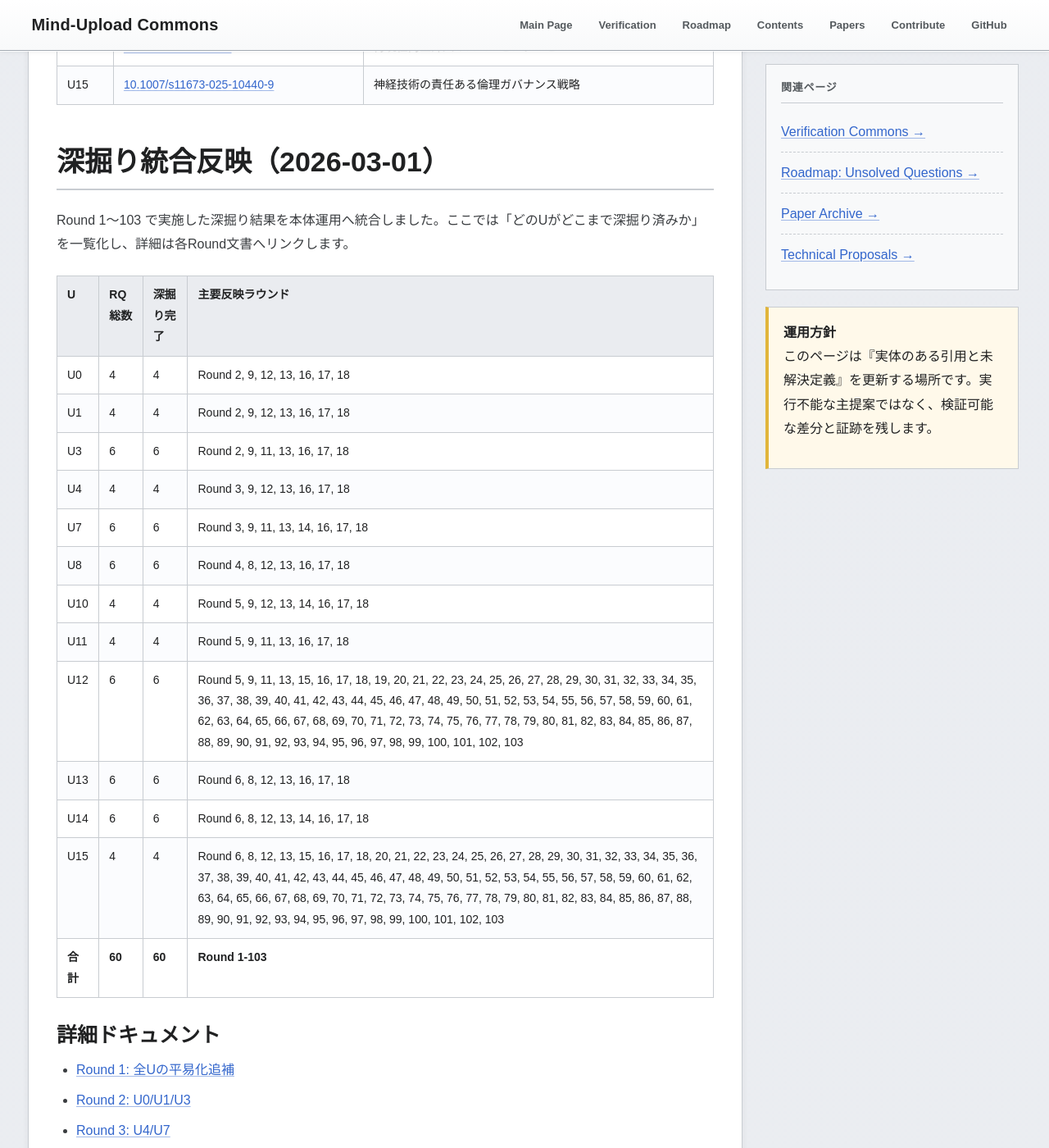
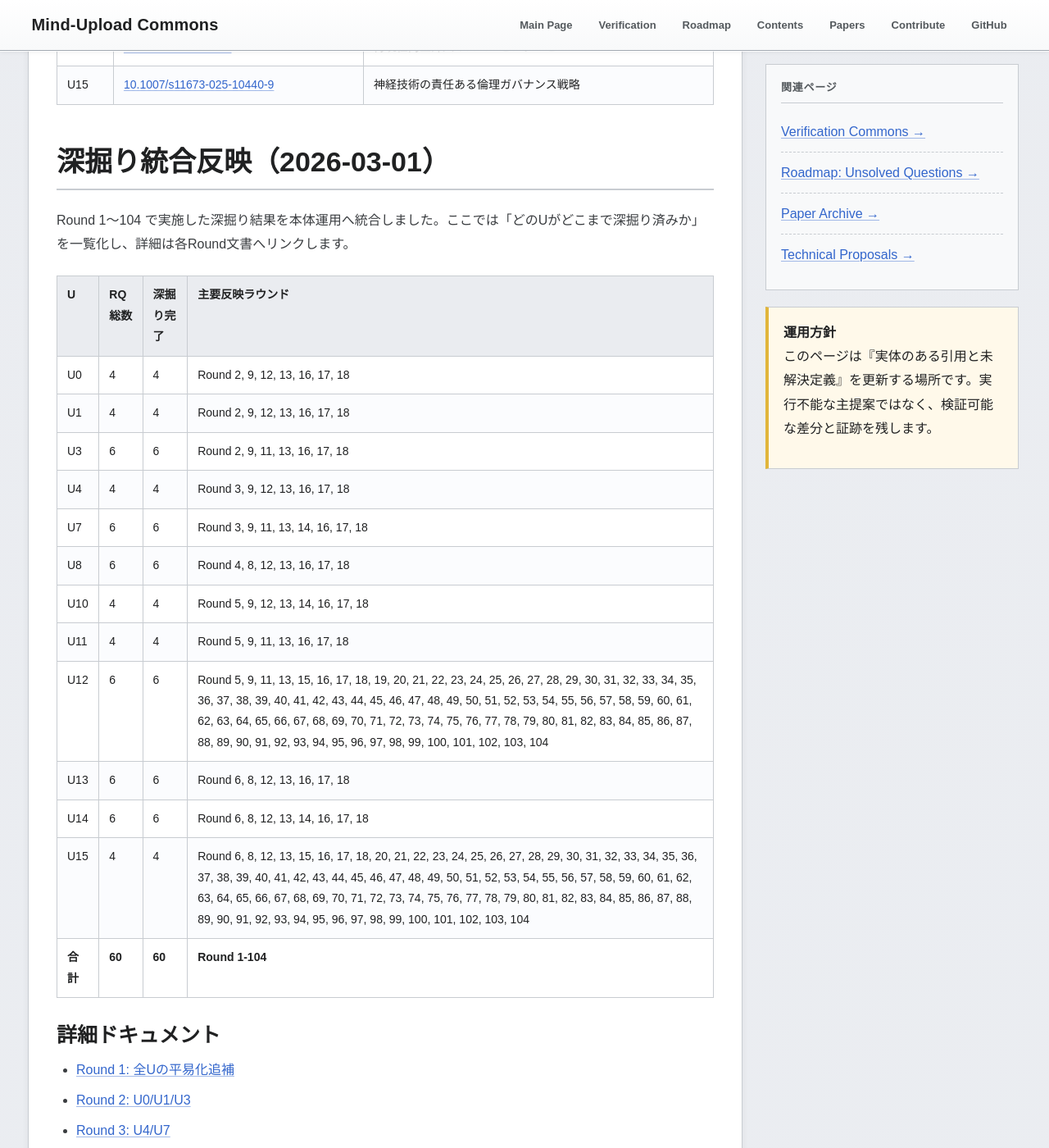
Before and after one commit to yasufumi-nakata/eegflow, a Jekyll site: the page built from research_harvest_50.md, in a window 1280 px wide and 1400 px high, scrolled down 6243 px. Shown: the whole window at 82% size. Built offline with Jekyll 4.4.1, drawn with Linux system fonts in a browser that asks for light colours; some of the changed text lies outside the part shown.

Commit message:
Add Round 104 follow-up reconnect outcome ledger and reconnect gate

```diff
--- a/research_harvest_50.md
+++ b/research_harvest_50.md
@@ -156,7 +156,7 @@
 <section class="section" id="deepening-integration-20260301">
 <h2 class="section-title">深掘り統合反映（2026-03-01）</h2>
 <p>
-Round 1〜103 で実施した深掘り結果を本体運用へ統合しました。ここでは「どのUがどこまで深掘り済みか」を一覧化し、詳細は各Round文書へリンクします。
+Round 1〜104 で実施した深掘り結果を本体運用へ統合しました。ここでは「どのUがどこまで深掘り済みか」を一覧化し、詳細は各Round文書へリンクします。
 </p>
 <table class="data-table">
 <thead><tr><th>U</th><th>RQ総数</th><th>深掘り完了</th><th>主要反映ラウンド</th></tr></thead><tbody>
@@ -168,11 +168,11 @@
 <tr><td>U8</td><td>6</td><td>6</td><td>Round 4, 8, 12, 13, 16, 17, 18</td></tr>
 <tr><td>U10</td><td>4</td><td>4</td><td>Round 5, 9, 12, 13, 14, 16, 17, 18</td></tr>
 <tr><td>U11</td><td>4</td><td>4</td><td>Round 5, 9, 11, 13, 16, 17, 18</td></tr>
-<tr><td>U12</td><td>6</td><td>6</td><td>Round 5, 9, 11, 13, 15, 16, 17, 18, 19, 20, 21, 22, 23, 24, 25, 26, 27, 28, 29, 30, 31, 32, 33, 34, 35, 36, 37, 38, 39, 40, 41, 42, 43, 44, 45, 46, 47, 48, 49, 50, 51, 52, 53, 54, 55, 56, 57, 58, 59, 60, 61, 62, 63, 64, 65, 66, 67, 68, 69, 70, 71, 72, 73, 74, 75, 76, 77, 78, 79, 80, 81, 82, 83, 84, 85, 86, 87, 88, 89, 90, 91, 92, 93, 94, 95, 96, 97, 98, 99, 100, 101, 102, 103</td></tr>
+<tr><td>U12</td><td>6</td><td>6</td><td>Round 5, 9, 11, 13, 15, 16, 17, 18, 19, 20, 21, 22, 23, 24, 25, 26, 27, 28, 29, 30, 31, 32, 33, 34, 35, 36, 37, 38, 39, 40, 41, 42, 43, 44, 45, 46, 47, 48, 49, 50, 51, 52, 53, 54, 55, 56, 57, 58, 59, 60, 61, 62, 63, 64, 65, 66, 67, 68, 69, 70, 71, 72, 73, 74, 75, 76, 77, 78, 79, 80, 81, 82, 83, 84, 85, 86, 87, 88, 89, 90, 91, 92, 93, 94, 95, 96, 97, 98, 99, 100, 101, 102, 103, 104</td></tr>
 <tr><td>U13</td><td>6</td><td>6</td><td>Round 6, 8, 12, 13, 16, 17, 18</td></tr>
 <tr><td>U14</td><td>6</td><td>6</td><td>Round 6, 8, 12, 13, 14, 16, 17, 18</td></tr>
-<tr><td>U15</td><td>4</td><td>4</td><td>Round 6, 8, 12, 13, 15, 16, 17, 18, 20, 21, 22, 23, 24, 25, 26, 27, 28, 29, 30, 31, 32, 33, 34, 35, 36, 37, 38, 39, 40, 41, 42, 43, 44, 45, 46, 47, 48, 49, 50, 51, 52, 53, 54, 55, 56, 57, 58, 59, 60, 61, 62, 63, 64, 65, 66, 67, 68, 69, 70, 71, 72, 73, 74, 75, 76, 77, 78, 79, 80, 81, 82, 83, 84, 85, 86, 87, 88, 89, 90, 91, 92, 93, 94, 95, 96, 97, 98, 99, 100, 101, 102, 103</td></tr>
-<tr><td><strong>合計</strong></td><td><strong>60</strong></td><td><strong>60</strong></td><td><strong>Round 1-103</strong></td></tr>
+<tr><td>U15</td><td>4</td><td>4</td><td>Round 6, 8, 12, 13, 15, 16, 17, 18, 20, 21, 22, 23, 24, 25, 26, 27, 28, 29, 30, 31, 32, 33, 34, 35, 36, 37, 38, 39, 40, 41, 42, 43, 44, 45, 46, 47, 48, 49, 50, 51, 52, 53, 54, 55, 56, 57, 58, 59, 60, 61, 62, 63, 64, 65, 66, 67, 68, 69, 70, 71, 72, 73, 74, 75, 76, 77, 78, 79, 80, 81, 82, 83, 84, 85, 86, 87, 88, 89, 90, 91, 92, 93, 94, 95, 96, 97, 98, 99, 100, 101, 102, 103, 104</td></tr>
+<tr><td><strong>合計</strong></td><td><strong>60</strong></td><td><strong>60</strong></td><td><strong>Round 1-104</strong></td></tr>
 </tbody></table>
 
 <h3>詳細ドキュメント</h3>
@@ -280,6 +280,7 @@
 <li><a href="research_deepening_round101_2026-03-01.html">Round 101: フォローアップ再接続フォローアップ再接続フォローアップ再監視実行台帳とフォローアップ再接続フォローアップ再接続フォローアップ再評価ゲート固定</a></li>
 <li><a href="research_deepening_round102_2026-03-01.html">Round 102: フォローアップ再接続フォローアップ再接続フォローアップ再評価結果台帳とフォローアップ再接続フォローアップ再接続フォローアップ監視再同期再接続ゲート固定</a></li>
 <li><a href="research_deepening_round103_2026-03-01.html">Round 103: フォローアップ再接続フォローアップ再接続フォローアップ再評価フォローアップ台帳とフォローアップ再接続フォローアップ再接続フォローアップ監視再同期フォローアップゲート固定</a></li>
+<li><a href="research_deepening_round104_2026-03-01.html">Round 104: フォローアップ再接続フォローアップ再接続フォローアップ再評価フォローアップ結果台帳とフォローアップ再接続フォローアップ再接続フォローアップ監視再同期フォローアップ再接続ゲート固定</a></li>
 </ul>
 
 <h3>整合性監査（証跡）</h3>
@@ -899,6 +900,12 @@
 <a href="automation/rq_regulation_reentry_followup_reconnect_followup_reconnect_followup_watch_resync_followup_gate_round103_2026-03-01.csv" target="_blank">rq_regulation_reentry_followup_reconnect_followup_reconnect_followup_watch_resync_followup_gate_round103_2026-03-01.csv</a>（問い別フォローアップ再接続フォローアップ再接続フォローアップ監視再同期フォローアップゲート）
 に記録しています。
 </p>
+<p class="small">
+Round 104 のフォローアップ再接続フォローアップ再接続フォローアップ再評価フォローアップ結果台帳とフォローアップ再接続フォローアップ再接続フォローアップ監視再同期フォローアップ再接続ゲート固定は
+<a href="automation/rq_regulation_reentry_followup_reconnect_followup_reconnect_followup_reevaluation_followup_outcome_ledger_round104_2026-03-01.csv" target="_blank">rq_regulation_reentry_followup_reconnect_followup_reconnect_followup_reevaluation_followup_outcome_ledger_round104_2026-03-01.csv</a>（問い別フォローアップ再接続フォローアップ再接続フォローアップ再評価フォローアップ結果台帳）と
+<a href="automation/rq_regulation_reentry_followup_reconnect_followup_reconnect_followup_watch_resync_followup_reconnect_gate_round104_2026-03-01.csv" target="_blank">rq_regulation_reentry_followup_reconnect_followup_reconnect_followup_watch_resync_followup_reconnect_gate_round104_2026-03-01.csv</a>（問い別フォローアップ再接続フォローアップ再接続フォローアップ監視再同期フォローアップ再接続ゲート）
+に記録しています。
+</p>
 </section>
 
 <section class="section" id="u0">
```
Also changed, not shown: automation/rq_regulation_reentry_followup_reconnect_followup_reconnect_followup_reevaluation_followup_outcome_ledger_round104_2026-03-01.csv (added, +11 -0 lines), automation/rq_regulation_reentry_followup_reconnect_followup_reconnect_followup_watch_resync_followup_reconnect_gate_round104_2026-03-01.csv (added, +11 -0 lines), research_deepening_continue_guide_2026-03-01.md (+5 -2 lines), research_deepening_round104_2026-03-01.md (added, +64 -0 lines).
